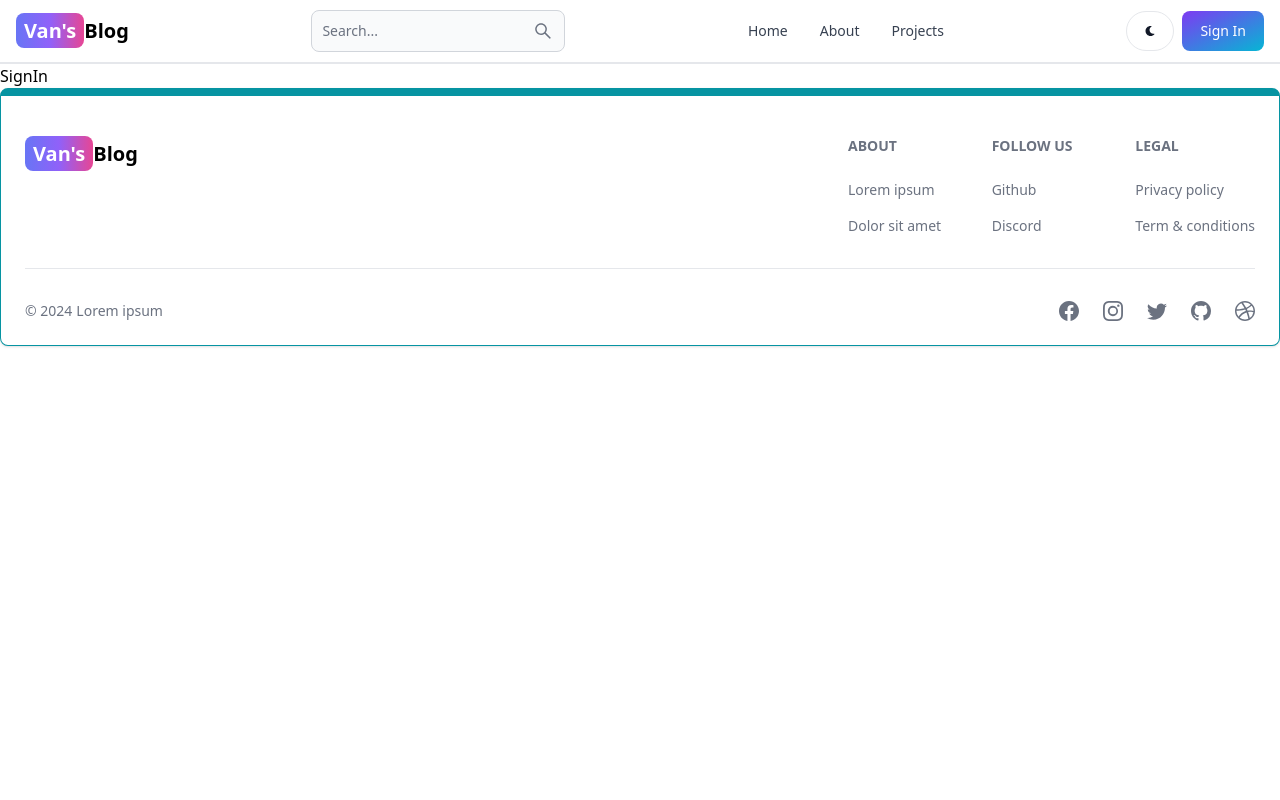
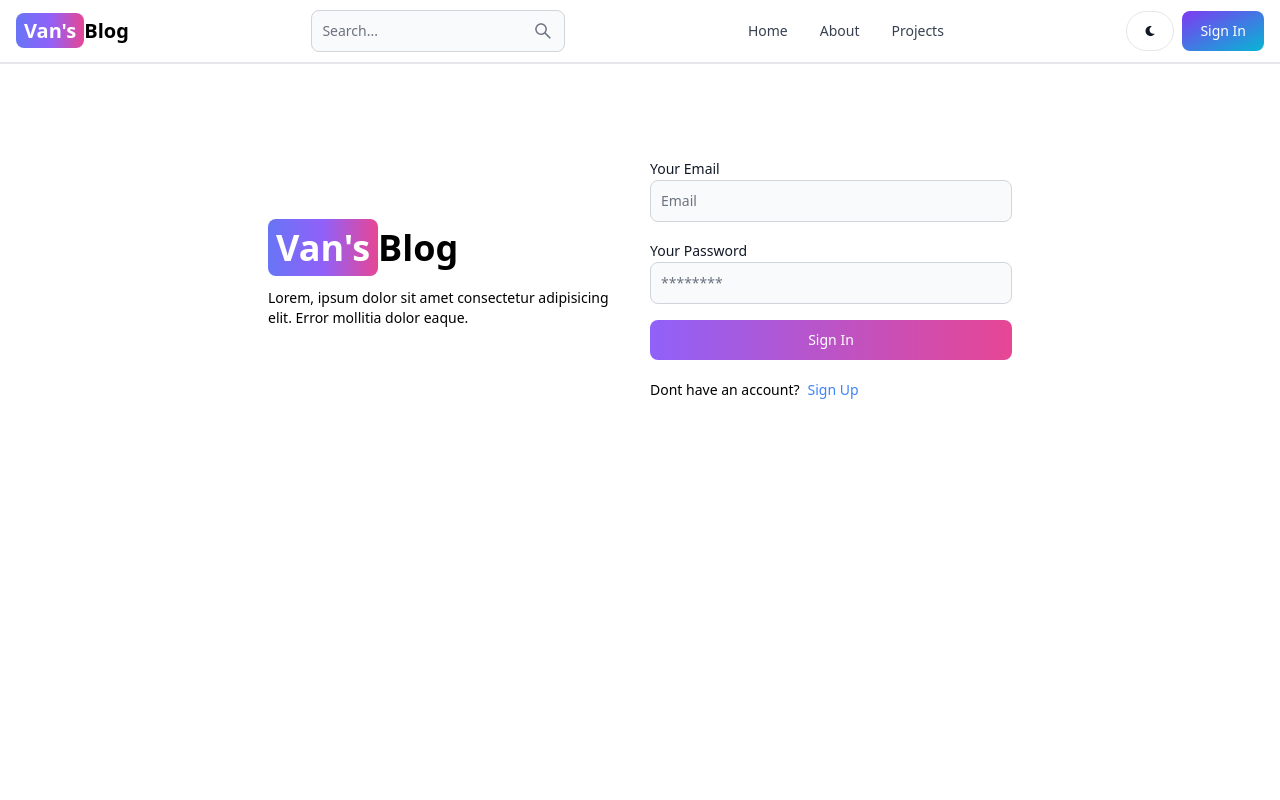
Before and after one commit to 0x476569636f/mern-blog-2, a React (Vite) app in the folder client/: page /sign-in in a window 1280 px wide. Shown: the top 800 px of the page. Built offline with nearby package versions, Linux system fonts and the light colour scheme.

Commit message:
Complete signin page function

```diff
--- a/client/src/pages/SignIn.jsx
+++ b/client/src/pages/SignIn.jsx
@@ -1,7 +1,110 @@
-import React from "react";
+import { Alert, Button, Label, Spinner, TextInput } from "flowbite-react";
+import React, { useState } from "react";
+import { Link, useNavigate } from "react-router-dom";
 
 function SignIn() {
-  return <div>SignIn</div>;
+  const [formData, setFormData] = useState({});
+  const [errorMessage, setErrorMessage] = useState(null);
+  const [loading, setLoading] = useState(false);
+  const navigate = useNavigate();
+  const handleChange = (e) => {
+    setFormData({ ...formData, [e.target.id]: e.target.value.trim() });
+  };
+
+  const handleSubmit = async (e) => {
+    e.preventDefault();
+    if (!formData.email || !formData.password) {
+      return setErrorMessage("Please fill out all fields.");
+    }
+    try {
+      setLoading(true);
+      setErrorMessage(null);
+      const res = await fetch("/api/auth/signin", {
+        method: "POST",
+        headers: { "Content-Type": "application/json" },
+        body: JSON.stringify(formData),
+      });
+      const data = await res.json();
+      if (data.success === false) {
+        setLoading(false);
+        return setErrorMessage(data.message);
+      }
+      setLoading(false);
+      if (res.ok) {
+        navigate("/");
+      }
+    } catch (error) {
+      setErrorMessage(error.message);
+      setLoading(false);
+    }
+  };
+  return (
+    <div className="min-h-screen mt-20">
+      <div className="flex p-3 max-w-3xl mx-auto flex-col md:flex-row md:items-center gap-5">
+        {/* Left*/}
+        <div className="flex-1">
+          <Link to={"/"} className="font-bold dark:text-white text-4xl">
+            <span className="px-2 py-1 bg-gradient-to-r from-indigo-500 via-purple-500 to-pink-500 rounded-lg text-white">
+              Van's
+            </span>
+            Blog
+          </Link>
+          <p className="text-sm mt-5">
+            Lorem, ipsum dolor sit amet consectetur adipisicing elit. Error
+            mollitia dolor eaque.
+          </p>
+        </div>
+        {/*Right*/}
+        <div className="flex-1">
+          <form className="flex flex-col gap-4" onSubmit={handleSubmit}>
+            <div>
+              <Label value="Your Email" />
+              <TextInput
+                type="email"
+                placeholder="Email"
+                id="email"
+                onChange={handleChange}
+              />
+            </div>
+            <div>
+              <Label value="Your Password" />
+              <TextInput
+                type="password"
+                placeholder="********"
+                id="password"
+                onChange={handleChange}
+              />
+            </div>
+            <Button
+              gradientDuoTone={"purpleToPink"}
+              type="submit"
+              disabled={loading}
+            >
+              {loading ? (
+                <>
+                  <Spinner size={"sm"} />
+                  <span className="pl-3">Loading...</span>
+                </>
+              ) : (
+                "Sign In"
+              )}
+            </Button>
+          </form>
+          <div className="flex gap-2 text-sm mt-5">
+            <span>Dont have an account?</span>
+            <Link to={"/sign-up"} className="text-blue-500">
+              Sign Up
+            </Link>
+          </div>
+          {errorMessage && (
+            <Alert className="mt-5" color={"failure"}>
+              {errorMessage}
+            </Alert>
+          )}
+        </div>
+      </div>
+    </div>
+  );
 }
 
 export default SignIn;
```
